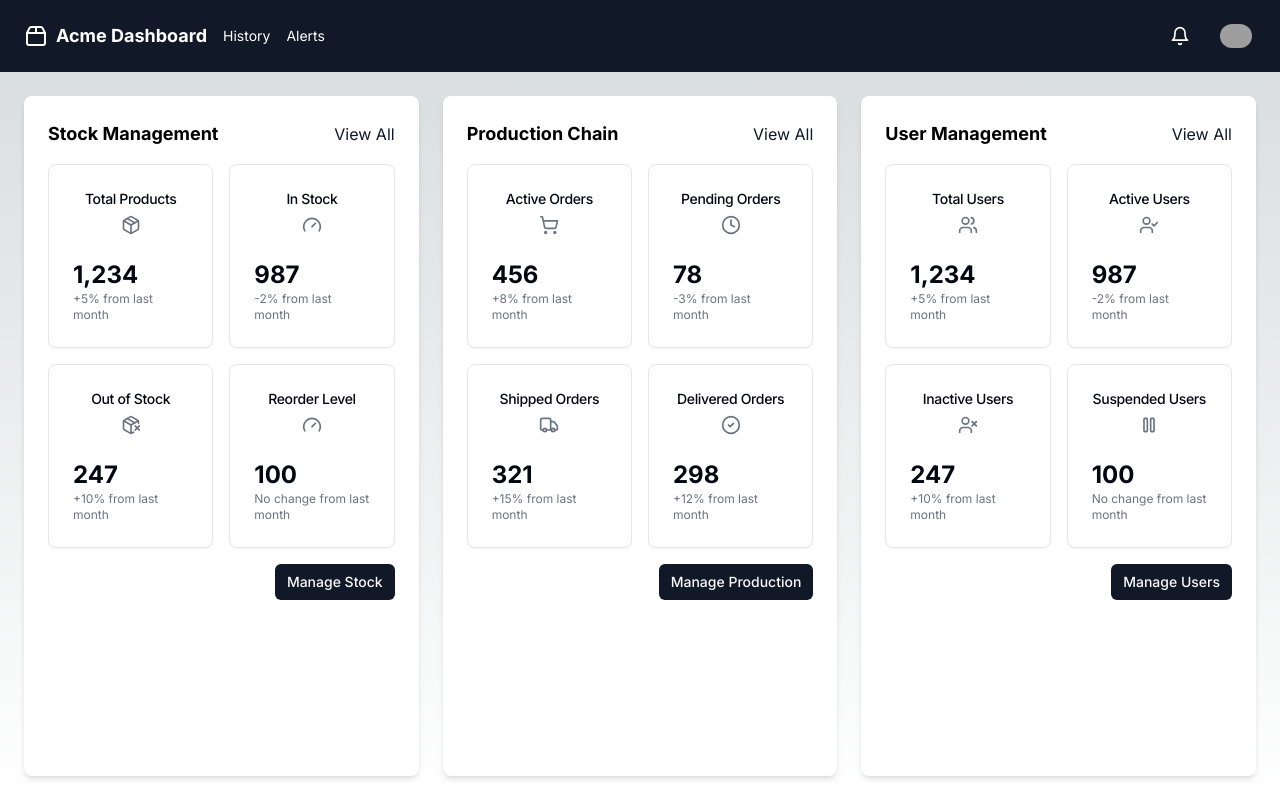
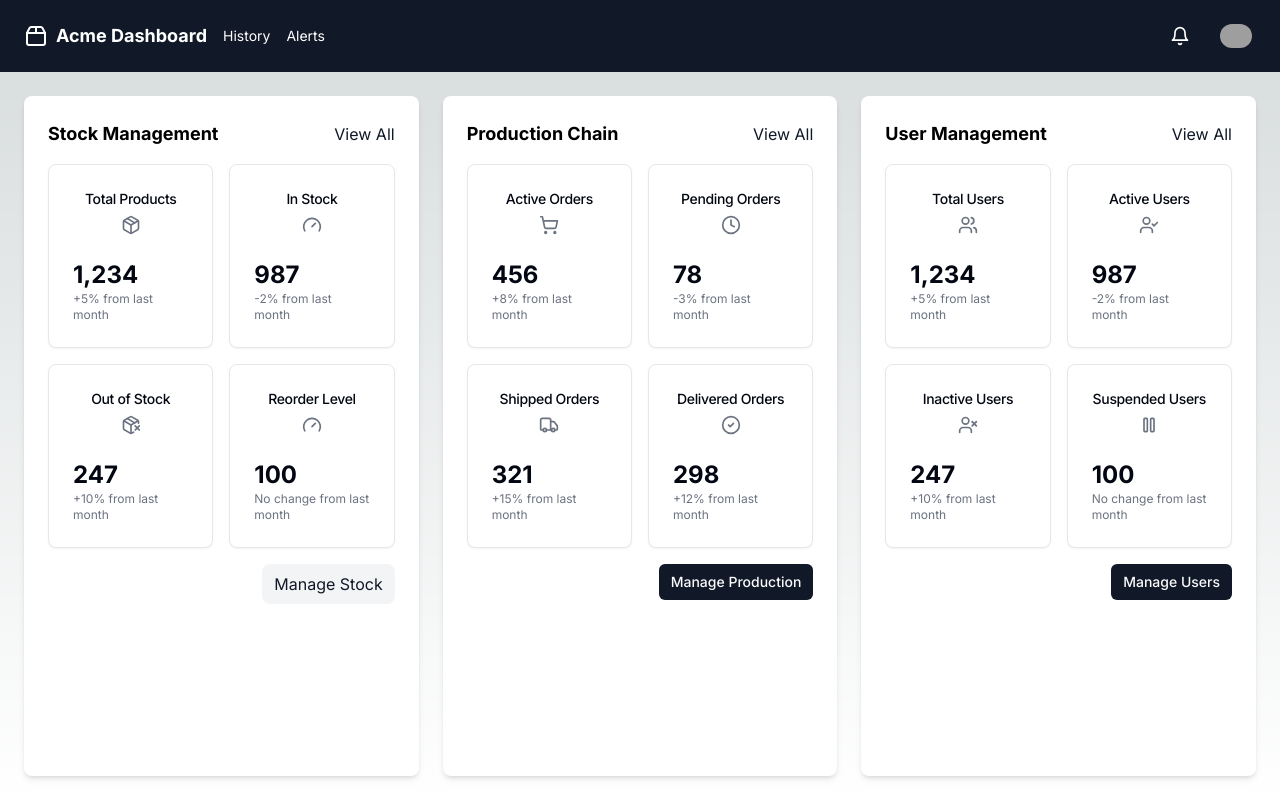
Before and after one commit to MiledAmer/system-gestion, a Next.js app: page / in a window 1280 px wide. Built offline with nearby package versions, Linux system fonts and the light colour scheme; grey boxes are pictures that could not be loaded.

Commit message:
modify the button of stock section to a link

```diff
--- a/src/components/component/stock-section.tsx
+++ b/src/components/component/stock-section.tsx
@@ -56,7 +56,7 @@ export default function StockSection() {
             </Card>
           </div>
           <div className="flex justify-end">
-            <Button size="sm">Manage Stock</Button>
+            <Link href='/viewData/stocks' className="rounded-lg bg-gray-100 px-3 py-2 text-gray-900 transition-all hover:text-gray-900 dark:bg-white dark:text-black dark:hover:bg-gray-200">Manage Stock</Link>
           </div>
         </section>
   )
```
